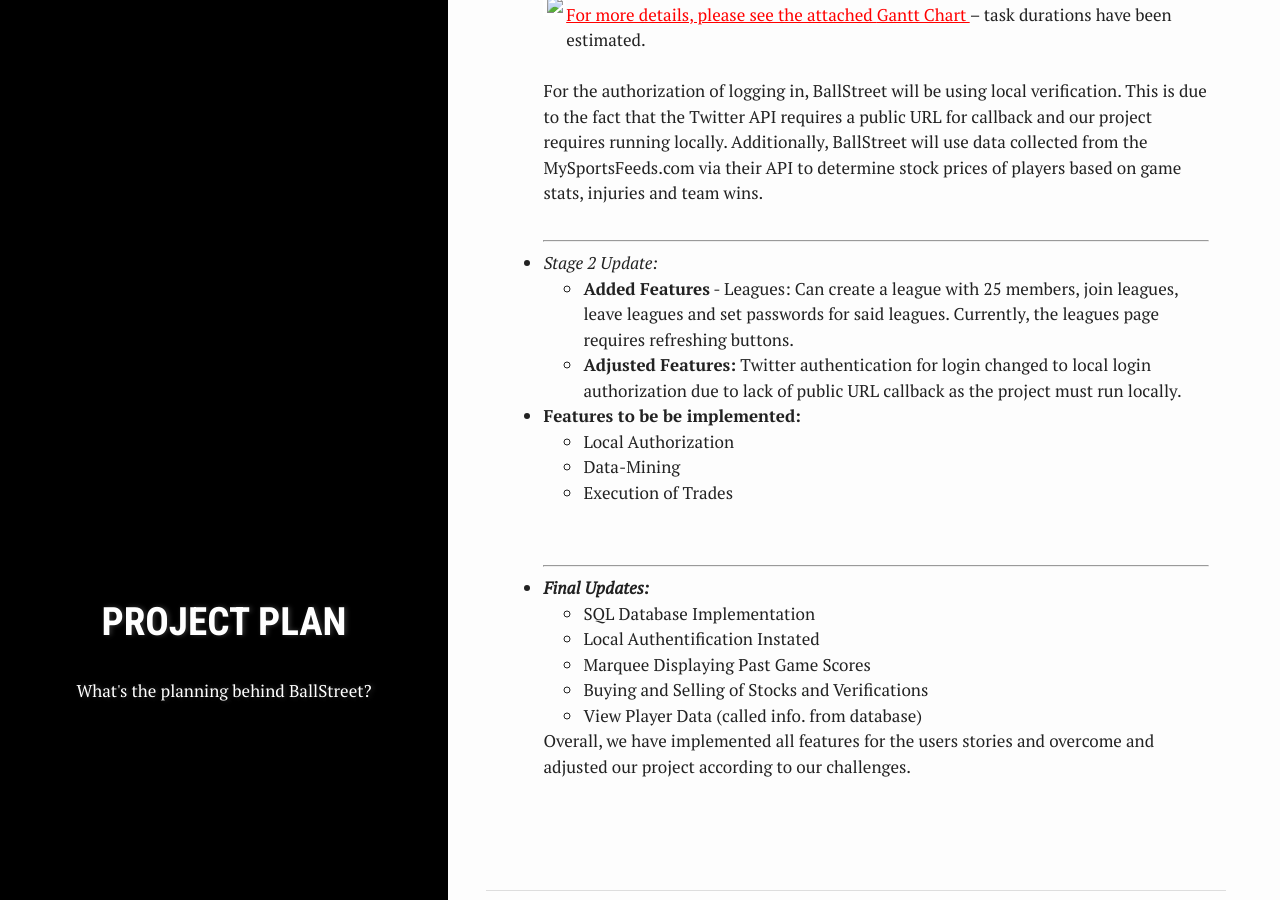
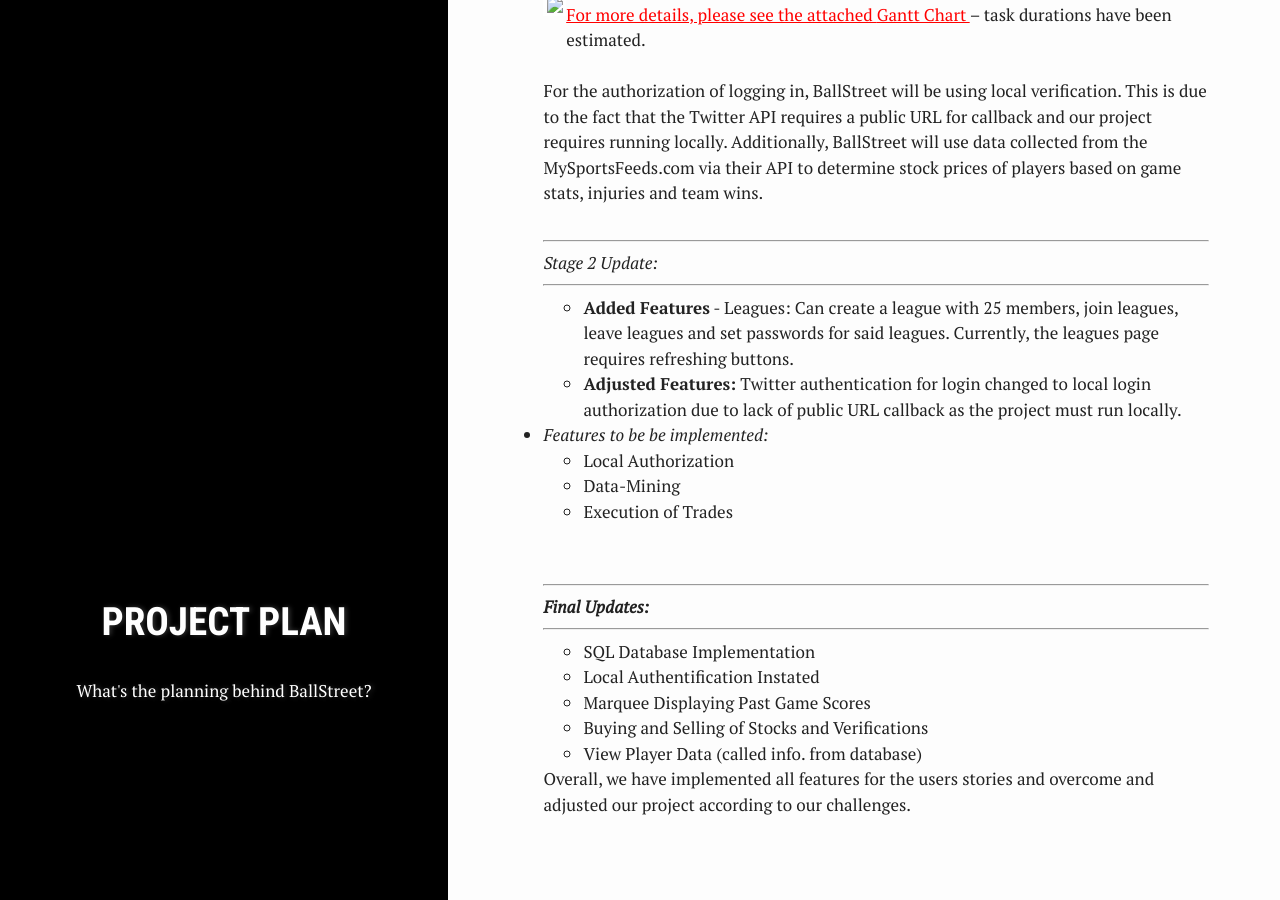
Before and after one commit to ufrauq/Ball-Street, a Jekyll site: the page built from project-plan.md, in a window 1280 px wide and 900 px high, scrolled down 701 px. Built offline with Jekyll 4.4.1, drawn with Linux system fonts in a browser that asks for light colours.

Commit message:
Update project-plan.md
--------
|    m    |
--------

```diff
--- a/project-plan.md
+++ b/project-plan.md
@@ -28,16 +28,16 @@ For more details, please see the attached <a href="https://pfindan.github.io/CS2
 For the authorization of logging in, BallStreet will be using local verification. This is due to the fact that the Twitter API requires a public URL for callback and our project requires running locally. Additionally, BallStreet will use data collected from the MySportsFeeds.com via their API to determine stock prices of players based on game stats, injuries and team wins.<br><br>
 
 <hr>
-  <li>
+
     <i>Stage 2 Update:</i>
-   </li>
+   <hr>
     <ul>
     <li><b>Added Features</b> - Leagues: Can create a league with 25 members, join leagues, leave leagues and set passwords   for said leagues. Currently, the leagues page requires refreshing buttons.</li>
 
 <li><b>Adjusted Features:</b> Twitter authentication for login changed to local login authorization due to lack of public URL callback as the project must run locally. </li>
 </ul>
 
-<li><b>Features to be be implemented:</b></li>
+<li><i>Features to be be implemented:</i></li>
 <ul>
   <li>Local Authorization</li>
   <li>Data-Mining</li>
@@ -46,7 +46,8 @@ For the authorization of logging in, BallStreet will be using local verification
 
   <hr>
 
-  <li> <i><b>Final Updates: </b></i></li>
+  <i><b>Final Updates: </b></i>
+  <hr>
   <ul>
   <li>SQL Database Implementation </li>
   <li>Local Authentification Instated </li>
```
